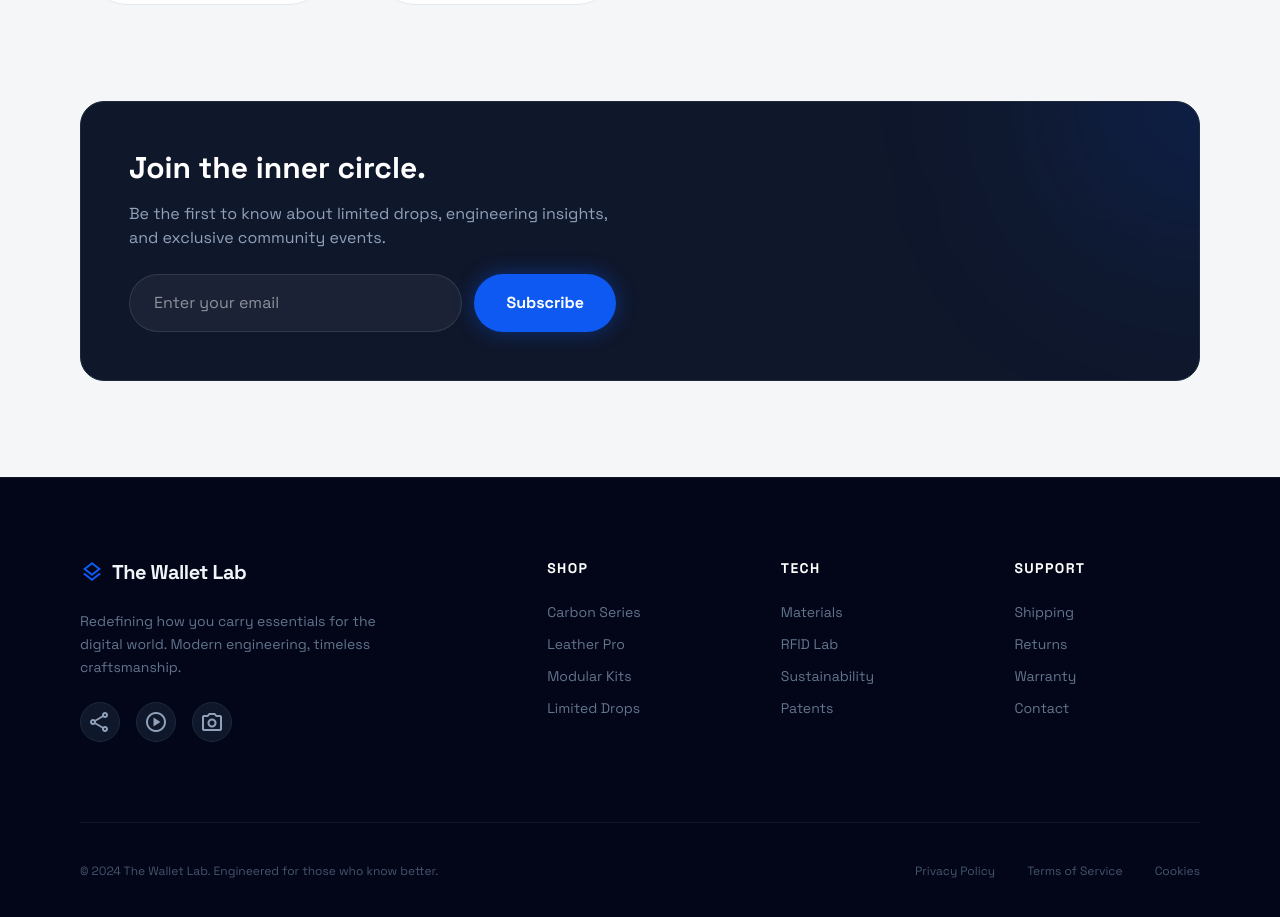
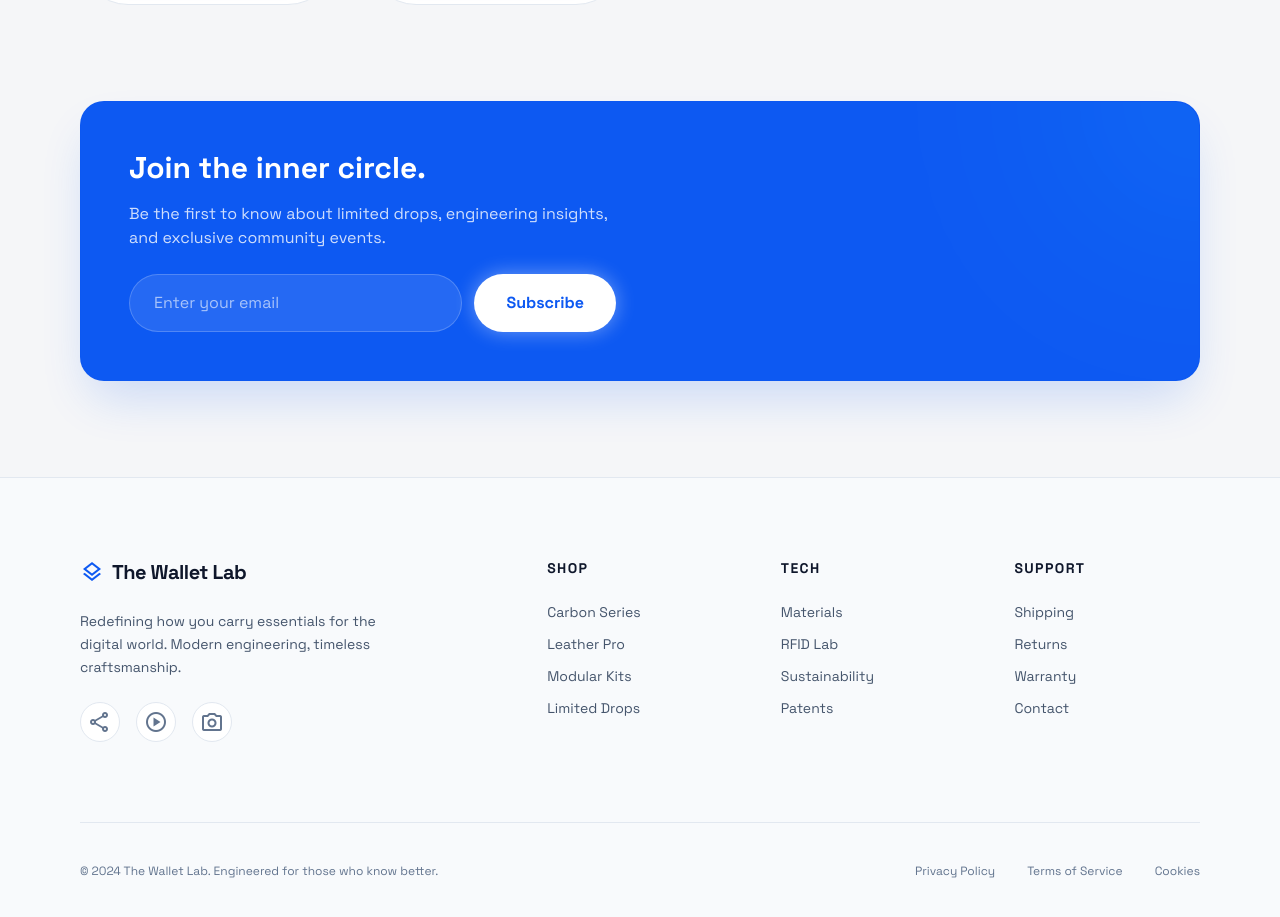
Before and after one commit to hsami7/the-wallet-lab, a Next.js app: page /shop in a window 1280 px wide. Shown: the part 1379-2296 px from the top of the page. Built offline with nearby package versions, Linux system fonts and the light colour scheme.

Commit message:
fix(ui): apply persistent light mode text and color inversion fixes for hero, newsletter section, and footer component

```diff
--- a/src/app/shop/page.tsx
+++ b/src/app/shop/page.tsx
@@ -73,7 +73,7 @@ export default function ShopPage() {
           <div className="relative aspect-square overflow-hidden bg-slate-100 dark:bg-slate-800">
             <img alt="Carbon Shield Pro" className="w-full h-full object-cover group-hover:scale-110 transition-transform duration-500" src="https://lh3.googleusercontent.com/aida-public/AB6AXuAFk2GP4Ksj5CqZuw88k-9o5Se8ui9te7LH7hgYIlgmnIZUiTIymyYfxRhqnuDf1Ct75dJszCWn-ORhUjr5SKofdIKHae36thg4qi3MsCoaQ8YUaZtCti1e0I6_-FdJMMDiCqhPXOvy3ClXui-yNaCwEvuac3nn52T7TyB0Komns7kWRdhyXxQ5GjFOlSSyTvEgBXrFsFAiY9Ww9XEMt21gC5kzGusM2S28JVQ3UY3SIi6KhnsHSpFgmEeh071PkQvn9B-K2nuZtRg"/>
             <div className="absolute top-4 right-4">
-              <span className="bg-slate-900/60 backdrop-blur-sm text-white text-[10px] font-bold px-3 py-1 rounded-full tracking-tighter uppercase">RFID Secure</span>
+              <span className="bg-white/80 dark:bg-slate-900/60 backdrop-blur-sm text-slate-900 dark:text-white text-[10px] font-bold px-3 py-1 rounded-full tracking-tighter uppercase">RFID Secure</span>
             </div>
           </div>
           <div className="p-6 flex flex-col gap-3">
@@ -174,15 +174,15 @@ export default function ShopPage() {
         </Link>
       </div>
 
-      <div className="mt-24 p-8 md:p-12 rounded-3xl bg-slate-900 dark:bg-primary/5 border border-slate-800 dark:border-primary/20 relative overflow-hidden">
-        <div className="absolute top-0 right-0 w-64 h-64 bg-primary/20 blur-[100px] -mr-32 -mt-32 rounded-full"></div>
+      <div className="mt-24 p-8 md:p-12 rounded-3xl bg-primary relative overflow-hidden border border-primary/50 shadow-2xl shadow-primary/20">
+        <div className="absolute top-0 right-0 w-64 h-64 bg-white/20 blur-[100px] -mr-32 -mt-32 rounded-full mix-blend-overlay"></div>
         <div className="relative z-10 grid md:grid-cols-2 gap-12 items-center">
           <div>
             <h2 className="text-3xl font-bold mb-4 text-white">Join the inner circle.</h2>
-            <p className="text-slate-400 mb-6">Be the first to know about limited drops, engineering insights, and exclusive community events.</p>
+            <p className="text-white/80 mb-6">Be the first to know about limited drops, engineering insights, and exclusive community events.</p>
             <form className="flex flex-col sm:flex-row gap-3">
-              <input className="flex-1 px-6 py-4 rounded-xl bg-white/5 border border-white/10 text-white focus:outline-none focus:ring-2 focus:ring-primary transition-all outline-none" placeholder="Enter your email" type="email"/>
-              <button className="px-8 py-4 bg-primary text-white font-bold rounded-xl shadow-[0_0_20px_rgba(13,89,242,0.4)] hover:bg-blue-600 transition-all">Subscribe</button>
+              <input className="flex-1 px-6 py-4 rounded-xl bg-white/10 border border-white/20 text-white focus:outline-none focus:ring-2 focus:ring-white transition-all outline-none placeholder:text-white/60" placeholder="Enter your email" type="email"/>
+              <button className="px-8 py-4 bg-white text-primary font-bold rounded-xl shadow-[0_0_20px_rgba(255,255,255,0.4)] hover:bg-slate-50 transition-all" type="submit">Subscribe</button>
             </form>
           </div>
         </div>
--- a/src/components/Footer.tsx
+++ b/src/components/Footer.tsx
@@ -3,59 +3,59 @@ import React from "react";
 
 export default function Footer() {
   return (
-    <footer className="bg-slate-950 px-6 lg:px-20 pt-20 pb-10 border-t border-slate-800/50">
+    <footer className="bg-slate-50 dark:bg-slate-950 px-6 lg:px-20 pt-20 pb-10 border-t border-slate-200 dark:border-slate-800/50">
       <div className="max-w-7xl mx-auto grid grid-cols-2 md:grid-cols-4 lg:grid-cols-5 gap-12 mb-20">
         <div className="col-span-2 flex flex-col gap-6">
           <div className="flex items-center gap-2 text-primary">
             <span className="material-symbols-outlined text-3xl">layers</span>
-            <h2 className="text-slate-100 text-xl font-bold tracking-tight">The Wallet Lab</h2>
+            <h2 className="text-slate-900 dark:text-slate-100 text-xl font-bold tracking-tight">The Wallet Lab</h2>
           </div>
-          <p className="text-slate-500 max-w-xs text-sm leading-relaxed">
+          <p className="text-slate-600 dark:text-slate-500 max-w-xs text-sm leading-relaxed">
             Redefining how you carry essentials for the digital world. Modern engineering, timeless craftsmanship.
           </p>
           <div className="flex gap-4">
-            <Link href="#" className="size-10 rounded-full bg-slate-900 border border-slate-800 flex items-center justify-center hover:border-primary text-slate-400 hover:text-primary transition-all">
+            <Link href="#" className="size-10 rounded-full bg-white dark:bg-slate-900 border border-slate-200 dark:border-slate-800 flex items-center justify-center hover:border-primary dark:hover:border-primary text-slate-500 dark:text-slate-400 hover:text-primary transition-all">
               <span className="material-symbols-outlined text-xl">share</span>
             </Link>
-            <Link href="#" className="size-10 rounded-full bg-slate-900 border border-slate-800 flex items-center justify-center hover:border-primary text-slate-400 hover:text-primary transition-all">
+            <Link href="#" className="size-10 rounded-full bg-white dark:bg-slate-900 border border-slate-200 dark:border-slate-800 flex items-center justify-center hover:border-primary dark:hover:border-primary text-slate-500 dark:text-slate-400 hover:text-primary transition-all">
               <span className="material-symbols-outlined text-xl">play_circle</span>
             </Link>
-            <Link href="#" className="size-10 rounded-full bg-slate-900 border border-slate-800 flex items-center justify-center hover:border-primary text-slate-400 hover:text-primary transition-all">
+            <Link href="#" className="size-10 rounded-full bg-white dark:bg-slate-900 border border-slate-200 dark:border-slate-800 flex items-center justify-center hover:border-primary dark:hover:border-primary text-slate-500 dark:text-slate-400 hover:text-primary transition-all">
               <span className="material-symbols-outlined text-xl">photo_camera</span>
             </Link>
           </div>
         </div>
         <div className="flex flex-col gap-6">
-          <h4 className="text-white font-bold text-sm uppercase tracking-widest">Shop</h4>
+          <h4 className="text-slate-900 dark:text-white font-bold text-sm uppercase tracking-widest">Shop</h4>
           <nav className="flex flex-col gap-3">
-            <Link href="/shop" className="text-slate-500 hover:text-primary text-sm transition-colors">Carbon Series</Link>
-            <Link href="/shop" className="text-slate-500 hover:text-primary text-sm transition-colors">Leather Pro</Link>
-            <Link href="/shop" className="text-slate-500 hover:text-primary text-sm transition-colors">Modular Kits</Link>
-            <Link href="/shop" className="text-slate-500 hover:text-primary text-sm transition-colors">Limited Drops</Link>
+            <Link href="/shop" className="text-slate-600 dark:text-slate-500 hover:text-primary text-sm transition-colors">Carbon Series</Link>
+            <Link href="/shop" className="text-slate-600 dark:text-slate-500 hover:text-primary text-sm transition-colors">Leather Pro</Link>
+            <Link href="/shop" className="text-slate-600 dark:text-slate-500 hover:text-primary text-sm transition-colors">Modular Kits</Link>
+            <Link href="/shop" className="text-slate-600 dark:text-slate-500 hover:text-primary text-sm transition-colors">Limited Drops</Link>
           </nav>
         </div>
         <div className="flex flex-col gap-6">
-          <h4 className="text-white font-bold text-sm uppercase tracking-widest">Tech</h4>
+          <h4 className="text-slate-900 dark:text-white font-bold text-sm uppercase tracking-widest">Tech</h4>
           <nav className="flex flex-col gap-3">
-            <Link href="/about" className="text-slate-500 hover:text-primary text-sm transition-colors">Materials</Link>
-            <Link href="/about" className="text-slate-500 hover:text-primary text-sm transition-colors">RFID Lab</Link>
-            <Link href="/about" className="text-slate-500 hover:text-primary text-sm transition-colors">Sustainability</Link>
-            <Link href="/about" className="text-slate-500 hover:text-primary text-sm transition-colors">Patents</Link>
+            <Link href="/about" className="text-slate-600 dark:text-slate-500 hover:text-primary text-sm transition-colors">Materials</Link>
+            <Link href="/about" className="text-slate-600 dark:text-slate-500 hover:text-primary text-sm transition-colors">RFID Lab</Link>
+            <Link href="/about" className="text-slate-600 dark:text-slate-500 hover:text-primary text-sm transition-colors">Sustainability</Link>
+            <Link href="/about" className="text-slate-600 dark:text-slate-500 hover:text-primary text-sm transition-colors">Patents</Link>
           </nav>
         </div>
         <div className="flex flex-col gap-6">
-          <h4 className="text-white font-bold text-sm uppercase tracking-widest">Support</h4>
+          <h4 className="text-slate-900 dark:text-white font-bold text-sm uppercase tracking-widest">Support</h4>
           <nav className="flex flex-col gap-3">
-            <Link href="#" className="text-slate-500 hover:text-primary text-sm transition-colors">Shipping</Link>
-            <Link href="#" className="text-slate-500 hover:text-primary text-sm transition-colors">Returns</Link>
-            <Link href="#" className="text-slate-500 hover:text-primary text-sm transition-colors">Warranty</Link>
-            <Link href="#" className="text-slate-500 hover:text-primary text-sm transition-colors">Contact</Link>
+            <Link href="#" className="text-slate-600 dark:text-slate-500 hover:text-primary text-sm transition-colors">Shipping</Link>
+            <Link href="#" className="text-slate-600 dark:text-slate-500 hover:text-primary text-sm transition-colors">Returns</Link>
+            <Link href="#" className="text-slate-600 dark:text-slate-500 hover:text-primary text-sm transition-colors">Warranty</Link>
+            <Link href="#" className="text-slate-600 dark:text-slate-500 hover:text-primary text-sm transition-colors">Contact</Link>
           </nav>
         </div>
       </div>
-      <div className="max-w-7xl mx-auto pt-10 border-t border-slate-900 flex flex-col md:flex-row justify-between items-center gap-6">
-        <p className="text-slate-600 text-xs">© 2024 The Wallet Lab. Engineered for those who know better.</p>
-        <div className="flex gap-8 text-xs text-slate-600">
+      <div className="max-w-7xl mx-auto pt-10 border-t border-slate-200 dark:border-slate-900 flex flex-col md:flex-row justify-between items-center gap-6">
+        <p className="text-slate-500 dark:text-slate-600 text-xs">© 2024 The Wallet Lab. Engineered for those who know better.</p>
+        <div className="flex gap-8 text-xs text-slate-500 dark:text-slate-600">
           <Link href="#" className="hover:text-primary">Privacy Policy</Link>
           <Link href="#" className="hover:text-primary">Terms of Service</Link>
           <Link href="#" className="hover:text-primary">Cookies</Link>
```
Also changed, not shown: src/app/page.tsx (+38 -38 lines).
